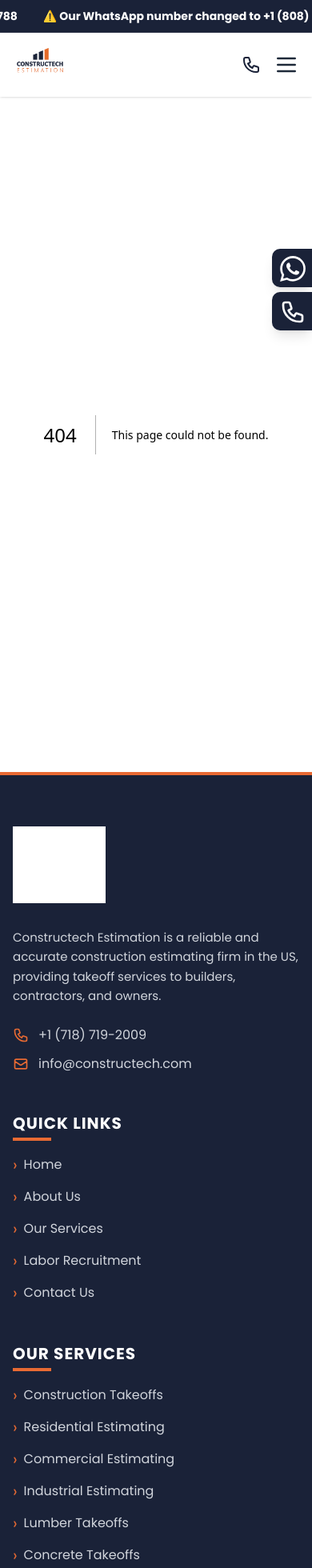
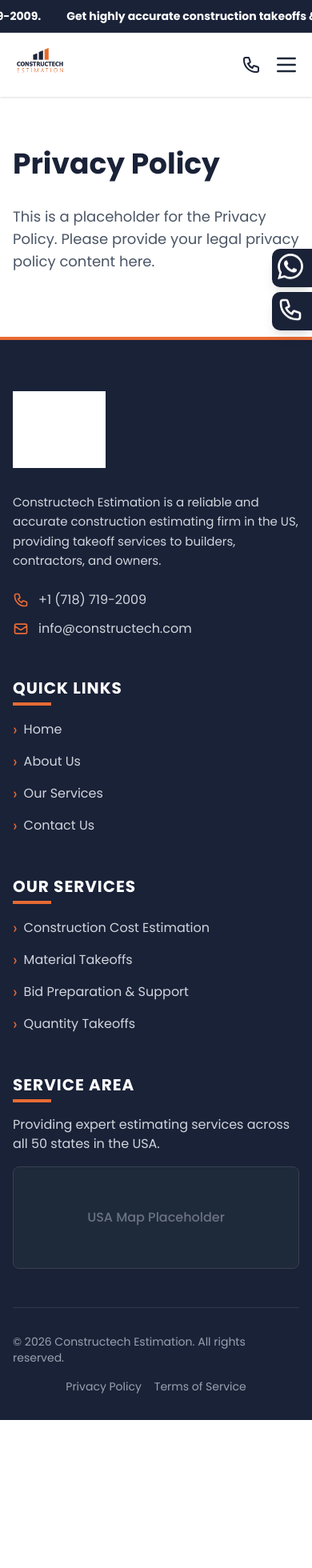
Before and after one commit to Alirazadev786/constructech-estimation, a Next.js app: page /privacy in a window 390 px wide. Before the commit this address had no page. Shown: the top 1960 px of the page at 80% size. After the commit the page ends 1775 px from the top, so only its background shows below. Built offline with nearby package versions, Linux system fonts and the light colour scheme.

Commit message:
Execute QA fixes: Add privacy/terms, unify phone numbers, fix footer anchors, remove labor recruitment

```diff
--- /dev/null
+++ b/src/app/privacy/page.tsx
@@ -0,0 +1,19 @@
+import { Metadata } from 'next';
+
+export const metadata: Metadata = {
+  title: 'Privacy Policy | Constructech Estimation',
+  description: 'Privacy Policy for Constructech Estimation.',
+};
+
+export default function PrivacyPage() {
+  return (
+    <div className="bg-white py-16 md:py-24">
+      <div className="max-w-4xl mx-auto px-4 sm:px-6 lg:px-8">
+        <h1 className="text-4xl font-extrabold text-brand-navy mb-8">Privacy Policy</h1>
+        <p className="text-lg text-gray-600 mb-4">
+          This is a placeholder for the Privacy Policy. Please provide your legal privacy policy content here.
+        </p>
+      </div>
+    </div>
+  );
+}
--- /dev/null
+++ b/src/app/terms/page.tsx
@@ -0,0 +1,19 @@
+import { Metadata } from 'next';
+
+export const metadata: Metadata = {
+  title: 'Terms of Service | Constructech Estimation',
+  description: 'Terms of Service for Constructech Estimation.',
+};
+
+export default function TermsPage() {
+  return (
+    <div className="bg-white py-16 md:py-24">
+      <div className="max-w-4xl mx-auto px-4 sm:px-6 lg:px-8">
+        <h1 className="text-4xl font-extrabold text-brand-navy mb-8">Terms of Service</h1>
+        <p className="text-lg text-gray-600 mb-4">
+          This is a placeholder for the Terms of Service. Please provide your legal terms content here.
+        </p>
+      </div>
+    </div>
+  );
+}
--- a/src/components/Footer.tsx
+++ b/src/components/Footer.tsx
@@ -39,7 +39,6 @@ export default function Footer() {
               <li><Link href="/" className="text-gray-300 hover:text-brand-orange transition flex items-center before:content-['›'] before:text-brand-orange before:mr-2 before:text-xl">Home</Link></li>
               <li><Link href="/about" className="text-gray-300 hover:text-brand-orange transition flex items-center before:content-['›'] before:text-brand-orange before:mr-2 before:text-xl">About Us</Link></li>
               <li><Link href="/services" className="text-gray-300 hover:text-brand-orange transition flex items-center before:content-['›'] before:text-brand-orange before:mr-2 before:text-xl">Our Services</Link></li>
-              <li><Link href="/services" className="text-gray-300 hover:text-brand-orange transition flex items-center before:content-['›'] before:text-brand-orange before:mr-2 before:text-xl">Labor Recruitment</Link></li>
               <li><Link href="/contact" className="text-gray-300 hover:text-brand-orange transition flex items-center before:content-['›'] before:text-brand-orange before:mr-2 before:text-xl">Contact Us</Link></li>
             </ul>
           </div>
@@ -50,12 +49,10 @@ export default function Footer() {
               Our Services
             </h3>
             <ul className="space-y-3">
-              <li><Link href="/services" className="text-gray-300 hover:text-brand-orange transition flex items-center before:content-['›'] before:text-brand-orange before:mr-2 before:text-xl">Construction Takeoffs</Link></li>
-              <li><Link href="/services" className="text-gray-300 hover:text-brand-orange transition flex items-center before:content-['›'] before:text-brand-orange before:mr-2 before:text-xl">Residential Estimating</Link></li>
-              <li><Link href="/services" className="text-gray-300 hover:text-brand-orange transition flex items-center before:content-['›'] before:text-brand-orange before:mr-2 before:text-xl">Commercial Estimating</Link></li>
-              <li><Link href="/services" className="text-gray-300 hover:text-brand-orange transition flex items-center before:content-['›'] before:text-brand-orange before:mr-2 before:text-xl">Industrial Estimating</Link></li>
-              <li><Link href="/services" className="text-gray-300 hover:text-brand-orange transition flex items-center before:content-['›'] before:text-brand-orange before:mr-2 before:text-xl">Lumber Takeoffs</Link></li>
-              <li><Link href="/services" className="text-gray-300 hover:text-brand-orange transition flex items-center before:content-['›'] before:text-brand-orange before:mr-2 before:text-xl">Concrete Takeoffs</Link></li>
+              <li><Link href="/services#cost-estimation" className="text-gray-300 hover:text-brand-orange transition flex items-center before:content-['›'] before:text-brand-orange before:mr-2 before:text-xl">Construction Cost Estimation</Link></li>
+              <li><Link href="/services#material-takeoffs" className="text-gray-300 hover:text-brand-orange transition flex items-center before:content-['›'] before:text-brand-orange before:mr-2 before:text-xl">Material Takeoffs</Link></li>
+              <li><Link href="/services#bid-preparation" className="text-gray-300 hover:text-brand-orange transition flex items-center before:content-['›'] before:text-brand-orange before:mr-2 before:text-xl">Bid Preparation & Support</Link></li>
+              <li><Link href="/services#quantity-takeoffs" className="text-gray-300 hover:text-brand-orange transition flex items-center before:content-['›'] before:text-brand-orange before:mr-2 before:text-xl">Quantity Takeoffs</Link></li>
             </ul>
           </div>
 
--- a/src/components/Header.tsx
+++ b/src/components/Header.tsx
@@ -13,10 +13,10 @@ export default function Header() {
       <div className="bg-brand-navy w-full relative z-20 py-2 border-b border-white/10">
         <div className="max-w-full overflow-hidden whitespace-nowrap">
           <div className="inline-block animate-marquee">
-            <span className="text-white text-sm font-bold mx-4">⚠️ Our WhatsApp number changed to +1 (808) 998-5083 / +1 (402) 901-0788</span>
-            <span className="text-white text-sm font-bold mx-4">⚠️ Our WhatsApp number changed to +1 (808) 998-5083 / +1 (402) 901-0788</span>
-            <span className="text-white text-sm font-bold mx-4">⚠️ Our WhatsApp number changed to +1 (808) 998-5083 / +1 (402) 901-0788</span>
-            <span className="text-white text-sm font-bold mx-4">⚠️ Our WhatsApp number changed to +1 (808) 998-5083 / +1 (402) 901-0788</span>
+            <span className="text-white text-sm font-bold mx-4">Get highly accurate construction takeoffs & estimates! Contact us today for a free quote at (718) 719-2009.</span>
+            <span className="text-white text-sm font-bold mx-4">Get highly accurate construction takeoffs & estimates! Contact us today for a free quote at (718) 719-2009.</span>
+            <span className="text-white text-sm font-bold mx-4">Get highly accurate construction takeoffs & estimates! Contact us today for a free quote at (718) 719-2009.</span>
+            <span className="text-white text-sm font-bold mx-4">Get highly accurate construction takeoffs & estimates! Contact us today for a free quote at (718) 719-2009.</span>
           </div>
         </div>
       </div>
@@ -62,9 +62,7 @@ export default function Header() {
                 )}
               </div>
 
-              <Link href="/services" className="text-gray-800 hover:text-brand-orange font-semibold text-[15px] uppercase tracking-wide">
-                Labor Recruitment
-              </Link>
+
               <Link href="/contact" className="text-gray-800 hover:text-brand-orange font-semibold text-[15px] uppercase tracking-wide">
                 Contact Us
               </Link>
@@ -110,7 +108,6 @@ export default function Header() {
             <div className="px-2 pt-2 pb-3 space-y-1 sm:px-3">
               <Link href="/" className="block px-3 py-2 text-base font-semibold text-gray-800 hover:bg-gray-50 hover:text-brand-orange uppercase">Home</Link>
               <Link href="/services" className="block px-3 py-2 text-base font-semibold text-gray-800 hover:bg-gray-50 hover:text-brand-orange uppercase">Services</Link>
-              <Link href="/services" className="block px-3 py-2 text-base font-semibold text-gray-800 hover:bg-gray-50 hover:text-brand-orange uppercase">Labor Recruitment</Link>
               <Link href="/contact" className="block px-3 py-2 text-base font-semibold text-gray-800 hover:bg-gray-50 hover:text-brand-orange uppercase">Contact Us</Link>
             </div>
           </div>
--- a/src/components/HeroSlider.tsx
+++ b/src/components/HeroSlider.tsx
@@ -48,7 +48,7 @@ export default function HeroSlider() {
 
                 <div className="flex flex-col sm:flex-row gap-4">
                   <a
-                    href="tel:1-888-859-0222"
+                    href="tel:1-718-719-2009"
                     className="bg-brand-orange hover:bg-[#d65f29] text-white px-8 py-4 rounded font-bold text-lg text-center transition shadow-lg"
                   >
                     Call Us
--- a/src/components/StickyActions.tsx
+++ b/src/components/StickyActions.tsx
@@ -4,7 +4,7 @@ export default function StickyActions() {
 
       {/* WhatsApp Button */}
       <a
-        href="https://wa.me/18089985083"
+        href="https://wa.me/17187192009"
         target="_blank"
         rel="noopener noreferrer"
         className="group bg-brand-navy hover:bg-brand-orange transition-colors py-2 px-2 md:py-2 md:px-2 rounded-l-[10px] text-center shadow-lg mb-[6px] w-full box-border"
@@ -21,7 +21,7 @@ export default function StickyActions() {
 
       {/* Phone Button */}
       <a
-        href="tel:1-888-859-0222"
+        href="tel:1-718-719-2009"
         className="group bg-brand-navy hover:bg-brand-orange transition-colors py-2 px-2 md:py-2 md:px-2 rounded-l-[10px] text-center shadow-lg mb-[6px] w-full box-border"
       >
         <svg
```
